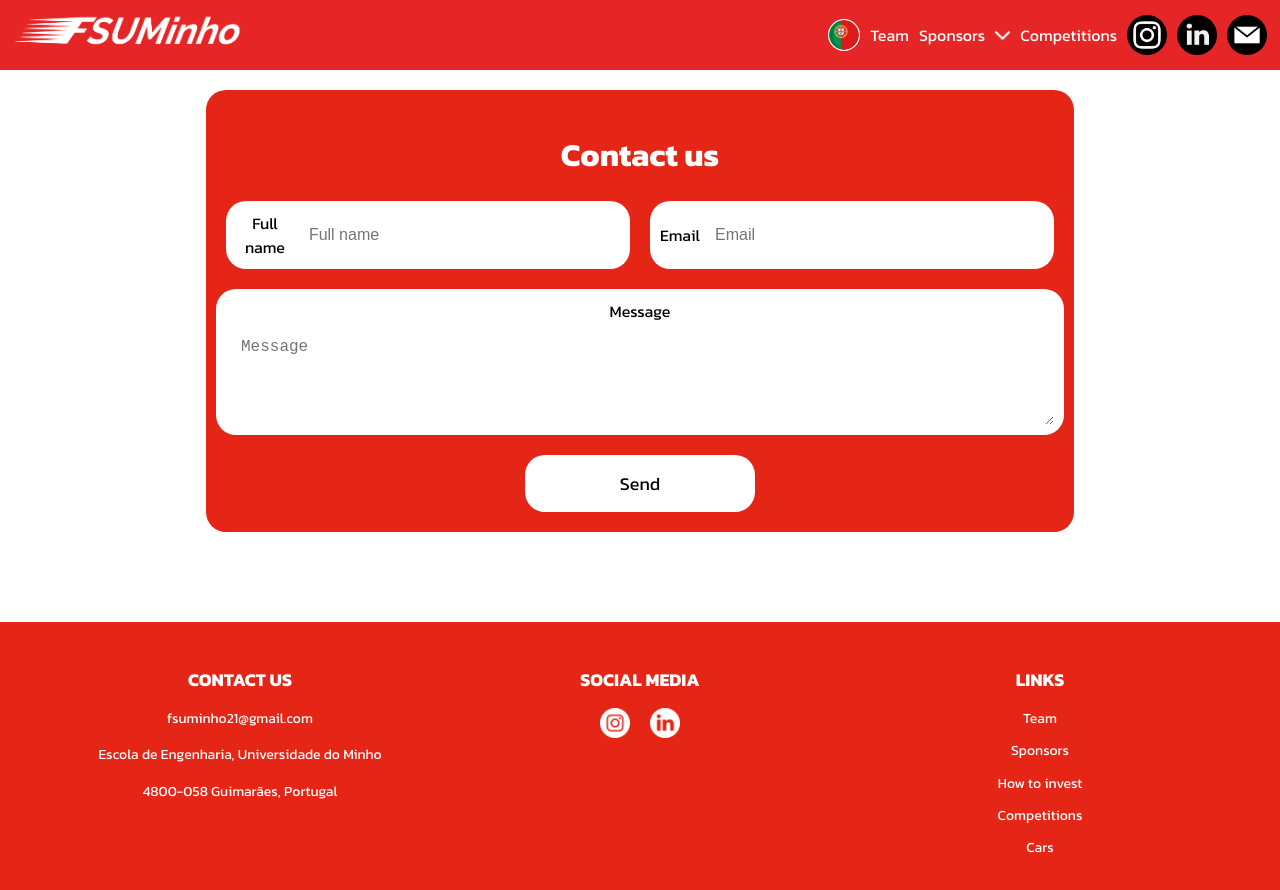
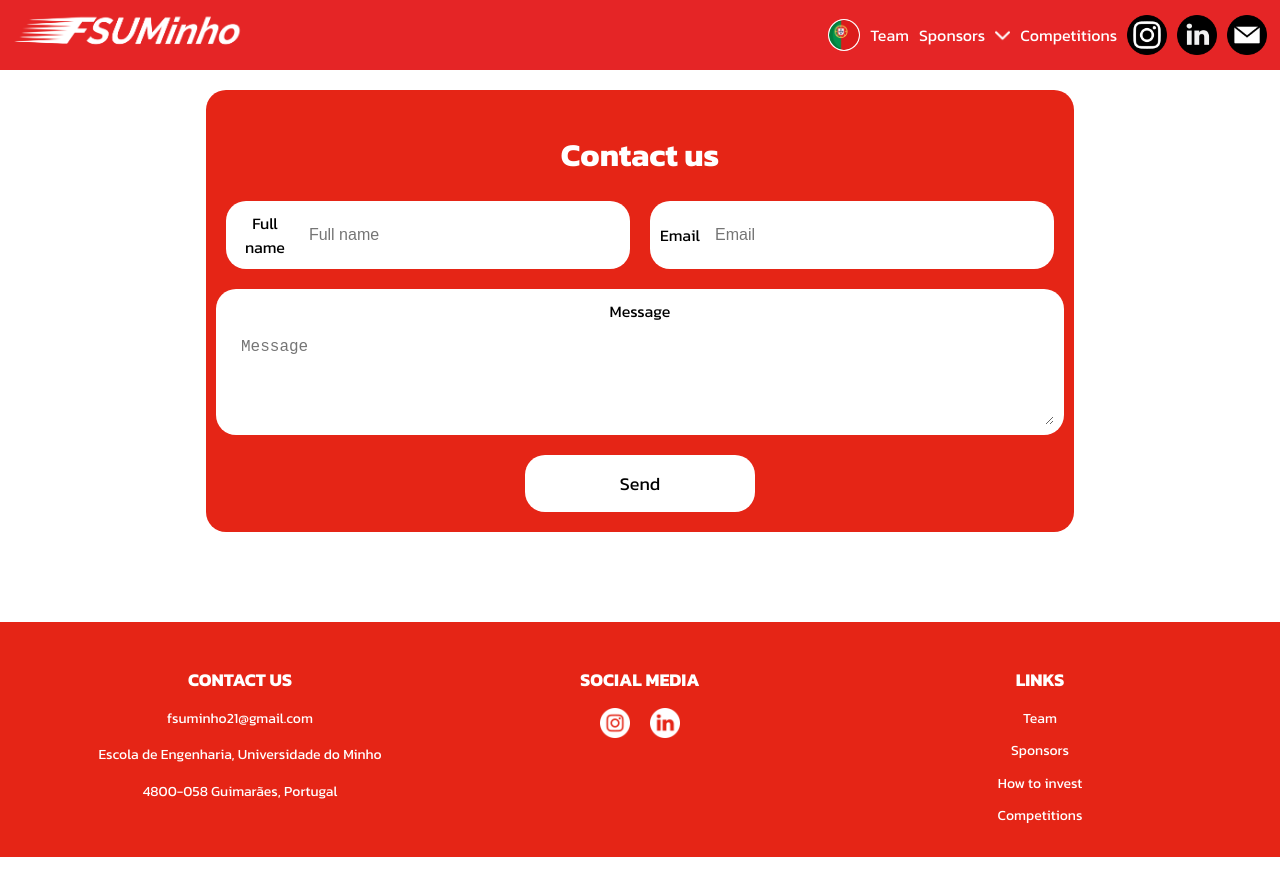
Before and after one commit to FSUMinho/website_v2, a React (Vite) app: page /website_v2/contact in a window 1280 px wide. After the commit the page ends 857 px from the top, so only its background shows below. Built offline with nearby package versions, Linux system fonts and the light colour scheme; no server answers.

Commit message:
minor fix

```diff
--- a/src/components/footer/footer.jsx
+++ b/src/components/footer/footer.jsx
@@ -38,7 +38,7 @@ const Footer = () => {
                 <li><Link to="/sponsors">{t('footer.sponsors')}</Link></li>
                 <li><Link to="/invest">{t('footer.invest')}</Link></li>
                 <li><Link to="/competitions">{t('footer.competitions')}</Link></li>
-                <li><Link to="/cars">{t('footer.cars')}</Link></li>
+                {/*<li><Link to="/cars">{t('footer.cars')}</Link></li>*/}
             </ul>
             </div>
         </div>
```
